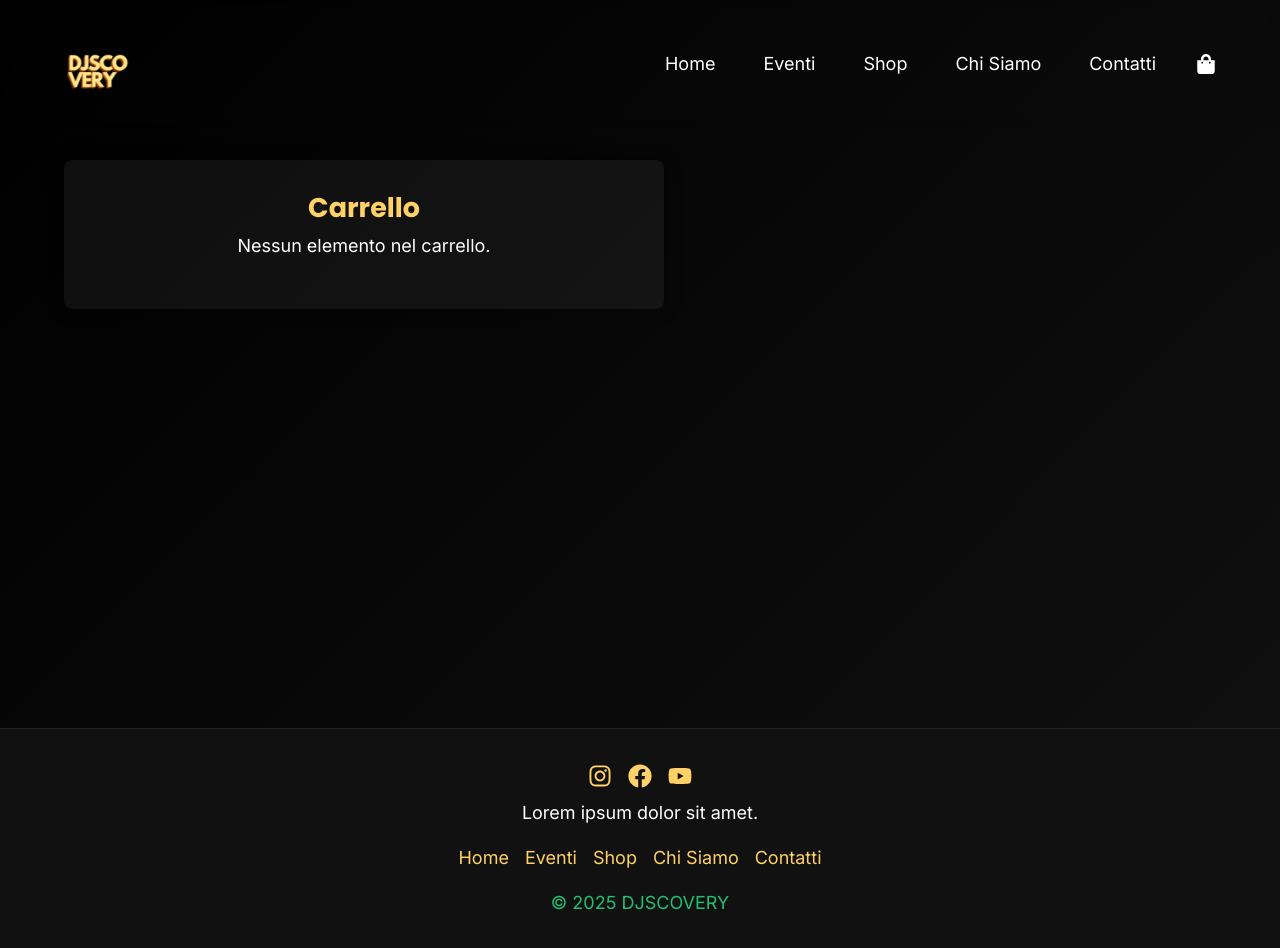
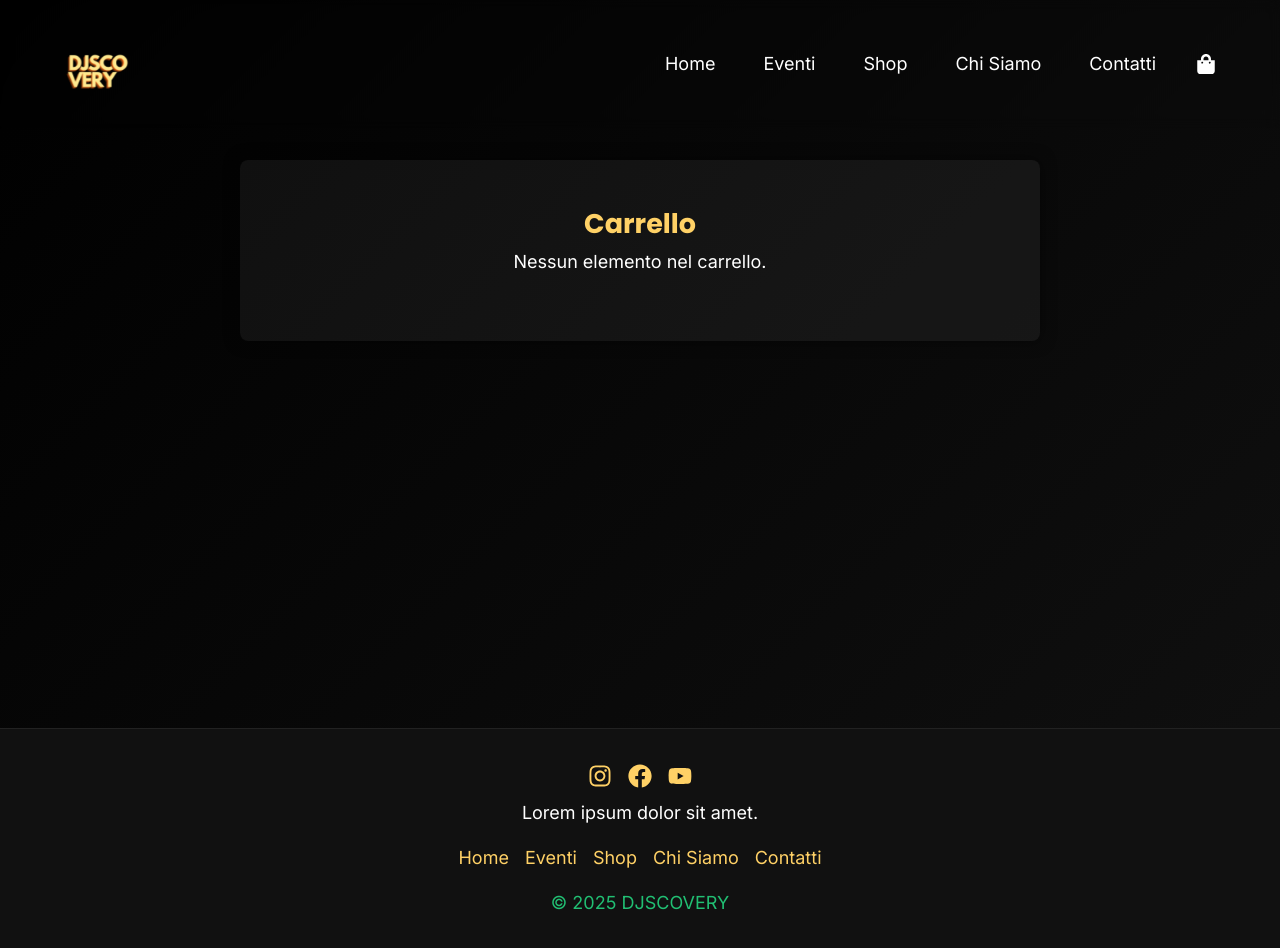
Before and after one commit to DanieleGelsomino/djscovery, a React (Vite) app: page /carrello in a window 1280 px wide. Shown: the top 948 px of the page. Built offline with nearby package versions, Linux system fonts and the light colour scheme.

Commit message:
Improve cart page desktop layout

```diff
--- a/src/components/CartPage.jsx
+++ b/src/components/CartPage.jsx
@@ -8,15 +8,22 @@ const Section = styled.section`
   justify-content: center;
   text-align: center;
   min-height: calc(100vh - 200px);
+  padding: 2rem 0;
 `;
 
 const CartWrapper = styled.div`
   width: 100%;
   max-width: 600px;
+  margin: 0 auto;
   background-color: rgba(255, 255, 255, 0.05);
   padding: 2rem;
   border-radius: 8px;
   box-shadow: 0 0 15px rgba(0, 0, 0, 0.5);
+
+  @media (min-width: 768px) {
+    max-width: 800px;
+    padding: 3rem;
+  }
 
   @media (max-width: 480px) {
     padding: 1rem;
@@ -43,6 +50,11 @@ const Item = styled.div`
     border: none;
     padding: 0.25rem 0.75rem;
     border-radius: 4px;
+  }
+
+  @media (min-width: 768px) {
+    gap: 2rem;
+    padding: 1rem 1.5rem;
   }
 
   @media (max-width: 480px) {
```
